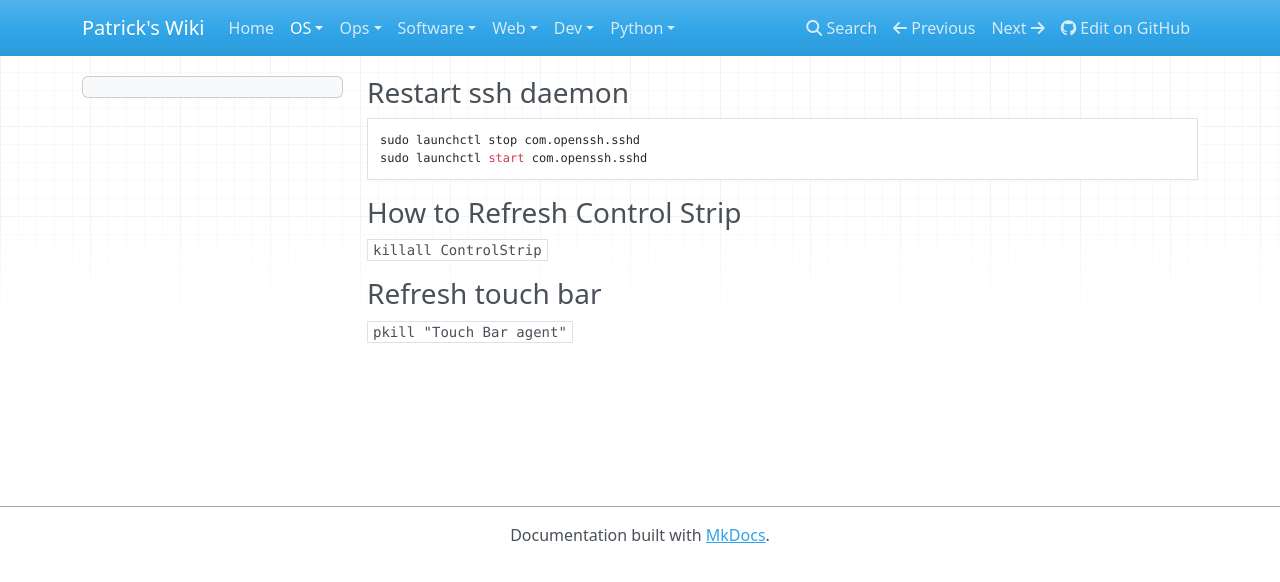
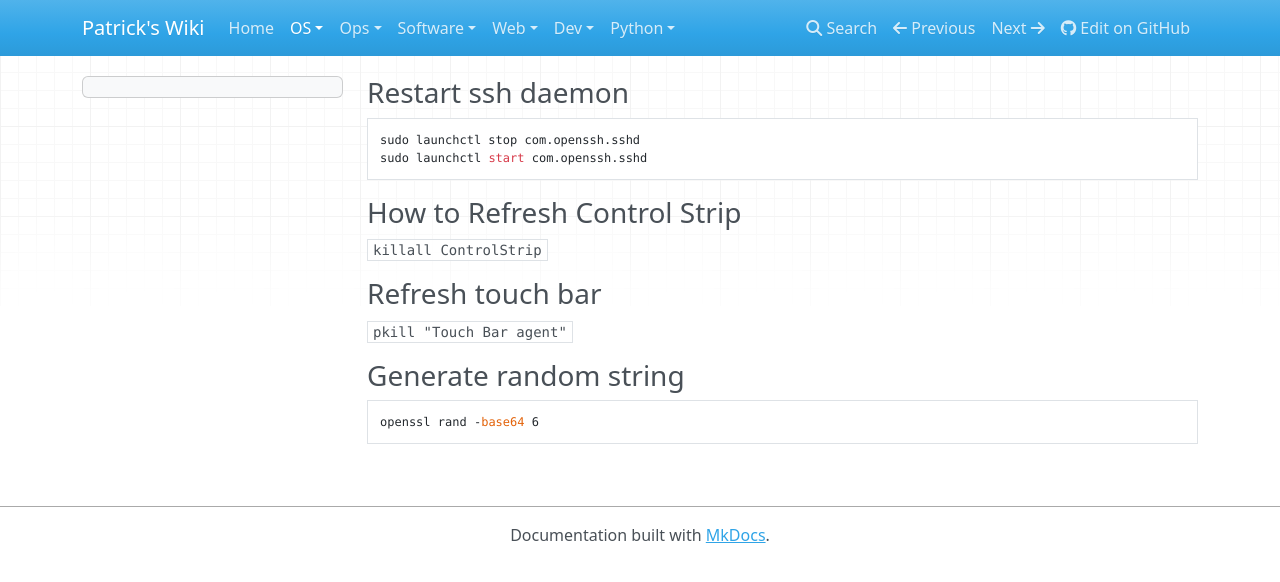
Before and after one commit to patsancu/wiki, an MkDocs documentation site: the page built from docs/OS/MacOS/macOS.md, in a window 1280 px wide. Shown: the top 582 px of the page. Built offline with MkDocs 1.6.1, drawn with Linux system fonts in a browser that asks for light colours; nearby versions of some CDN libraries.

Commit message:
macos: generate random string

````diff
--- a/docs/OS/MacOS/macOS.md
+++ b/docs/OS/MacOS/macOS.md
@@ -7,3 +7,8 @@ sudo launchctl start com.openssh.sshd
 ```killall ControlStrip```
 ### Refresh touch bar
 ```pkill "Touch Bar agent"```
+
+### Generate random string
+```
+openssl rand -base64 6
+```
````
